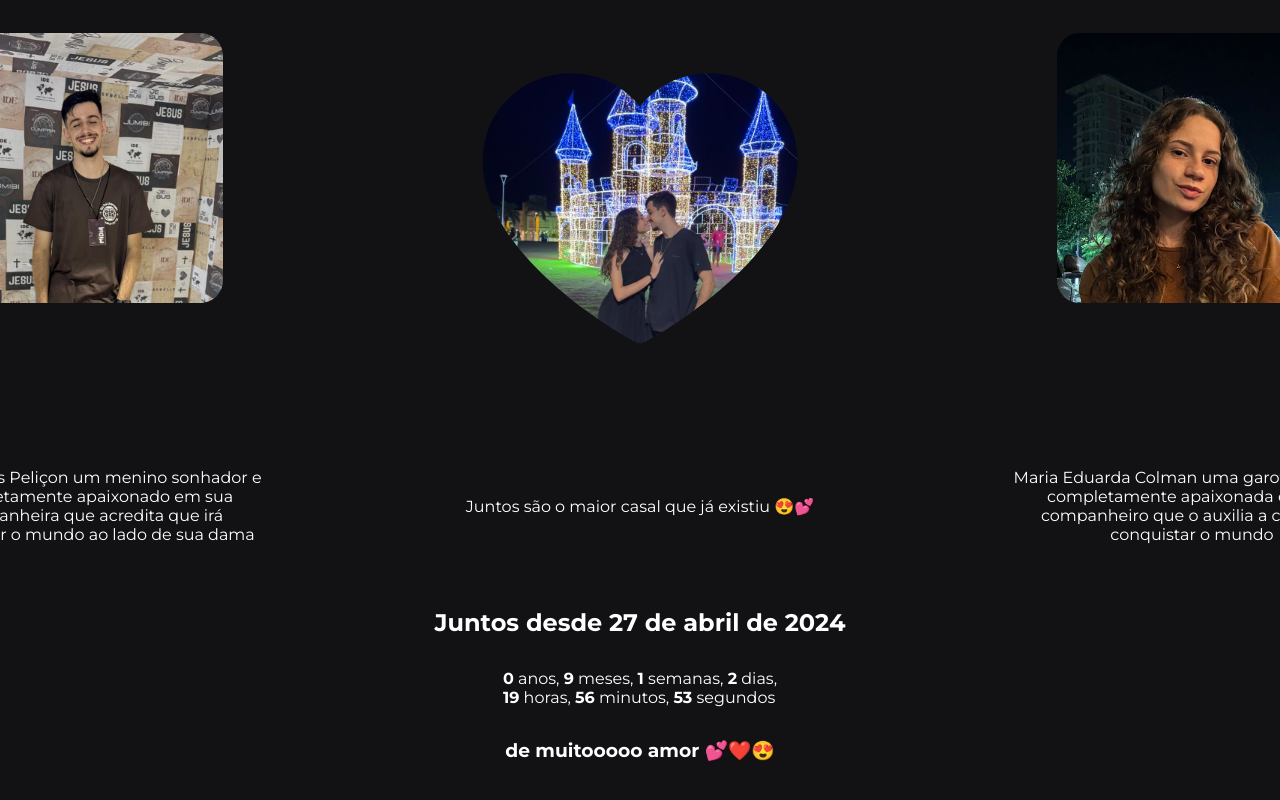
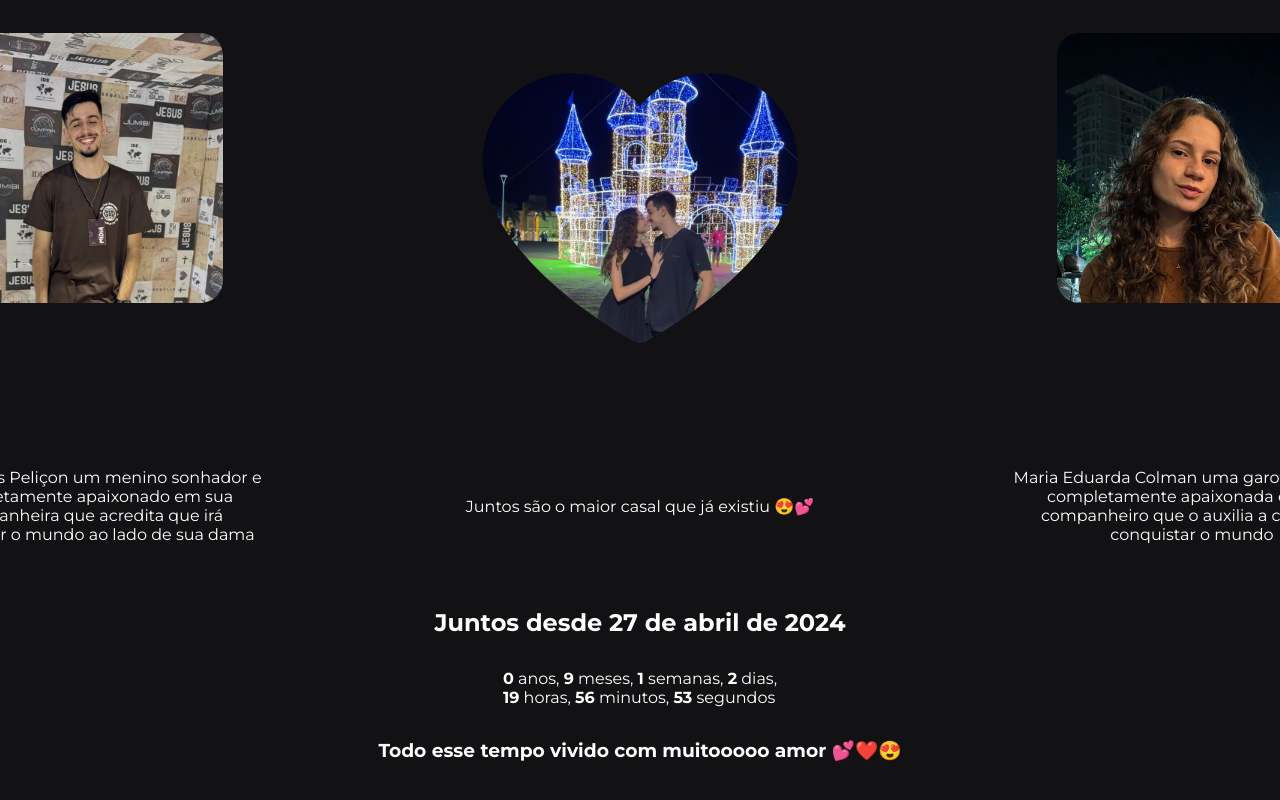
Before and after one commit to jaumpelicon/for-my-dear, a React (Vite) app: page / in a window 1280 px wide. Shown: the part 198-998 px from the top of the page. Built offline with nearby package versions, Linux system fonts and the light colour scheme.

Commit message:
fix-adjust text

```diff
--- a/src/components/Timer.tsx
+++ b/src/components/Timer.tsx
@@ -41,7 +41,7 @@ const Timer = () => {
         <strong>{time.hours}</strong> horas, <strong>{time.minutes}</strong>{" "}
         minutos, <strong>{time.seconds}</strong> segundos
       </p>
-      <h3>de muitooooo amor 💕❤️😍</h3>
+      <h3>Todo esse tempo vivido com muitooooo amor 💕❤️😍</h3>
 
       {/* <p>
         <strong>{time.years}</strong> anos
```
